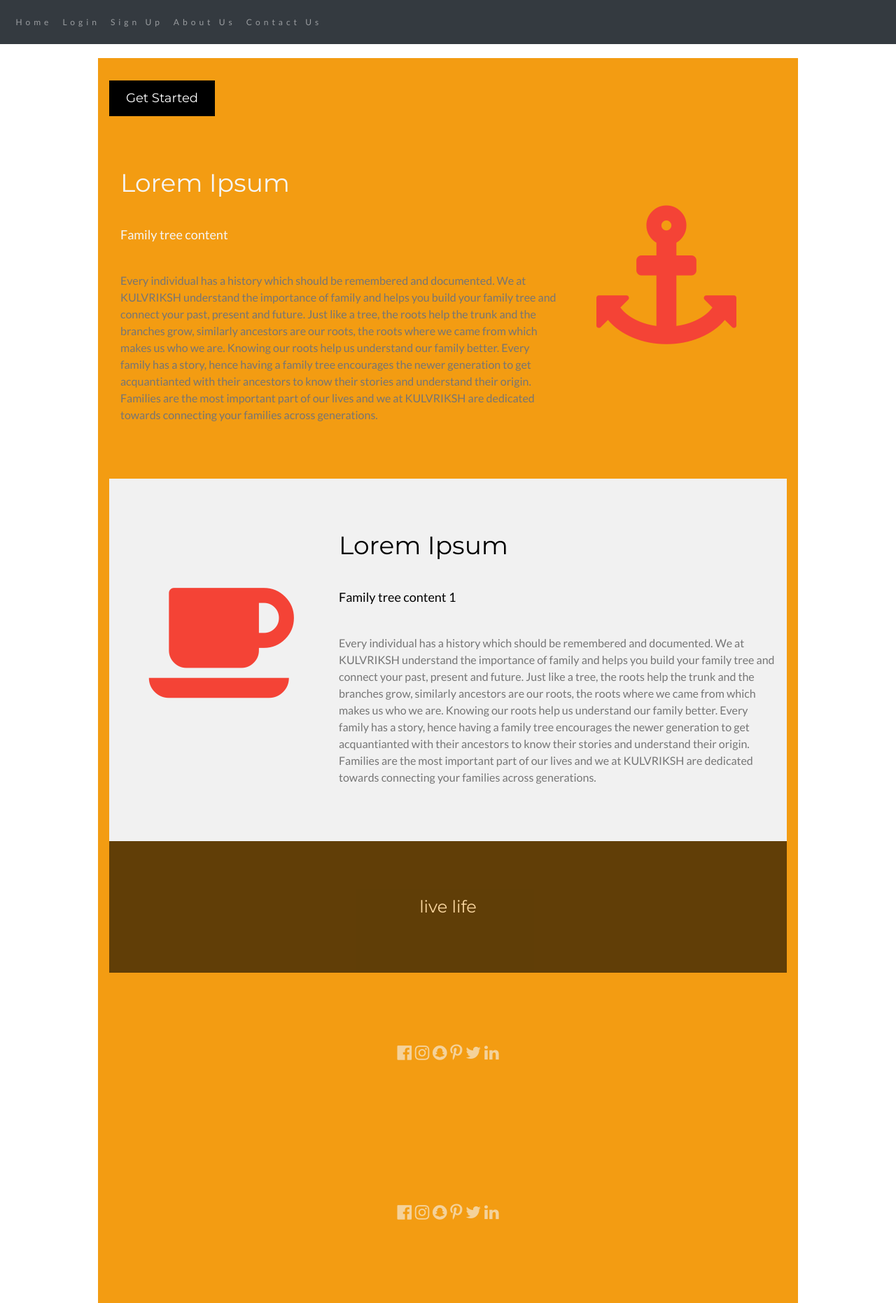
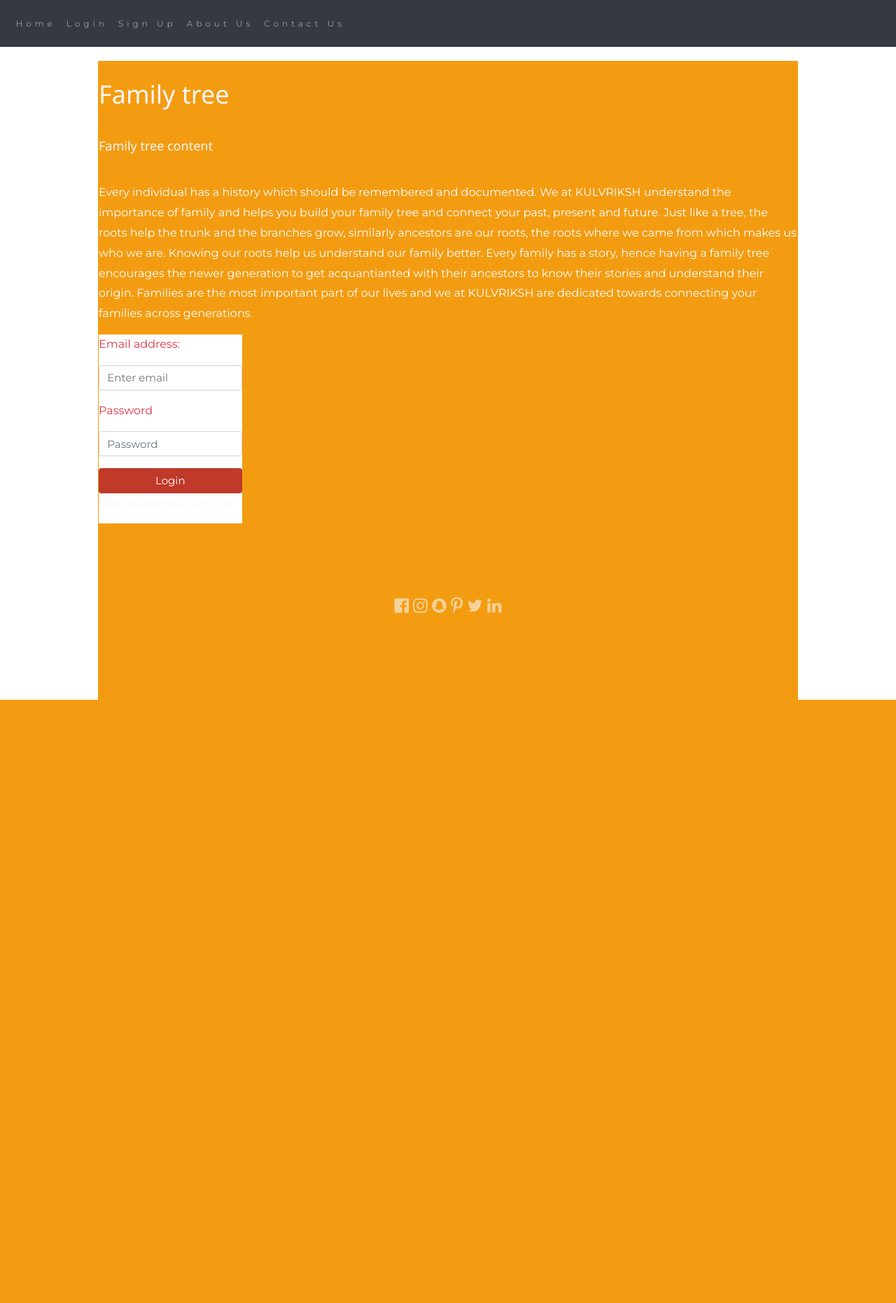
Before and after one commit to saiadupa/family-project, a Flask app: page / in a window 1280 px wide. Shown: the whole page at 70% size. After the commit the page ends 1000 px from the top, so only its background shows below. Run offline with Flask 2, Linux system fonts and the light colour scheme; some libraries are stand-ins or nearby versions.

Commit message:
Update home.html

```diff
--- a/app/templates/home/home.html
+++ b/app/templates/home/home.html
@@ -14,83 +14,39 @@
 
 {% block content %}
 
+<!DOCTYPE html>
+<html>
+<head>
+<meta name="viewport" content="width=device-width, initial-scale=1">
 
-<html lang="en">
-<head>
-<meta charset="UTF-8">
-<meta name="viewport" content="width=device-width, initial-scale=1">
-<link rel="stylesheet" href="https://www.w3schools.com/w3css/4/w3.css">
-<link rel="stylesheet" href="https://fonts.googleapis.com/css?family=Lato">
-<link rel="stylesheet" href="https://fonts.googleapis.com/css?family=Montserrat">
-<link rel="stylesheet" href="https://cdnjs.cloudflare.com/ajax/libs/font-awesome/4.7.0/css/font-awesome.min.css">
-<style>
-body,h1,h2,h3,h4,h5,h6 {font-family: "Lato", sans-serif}
-.w3-bar,h1,button {font-family: "Montserrat", sans-serif}
-.fa-anchor,.fa-coffee {font-size:200px}
-</style>
+<div class="row">
+  <div class="column left" style="background-color:#f39c12">
+    <h1>Family tree</h1>
+  <h5 class="w3-padding-32">Family tree content</h5>
+    <p class="w3-text-white">Every individual has a history which should be remembered and documented. We at KULVRIKSH understand the importance of family and helps you build your family tree and connect your past, present and future. Just like a tree, the roots help the trunk and the branches grow, similarly ancestors are our roots, the roots where we came from which makes us who we are. Knowing our roots help us understand our family better.
+Every family has a story, hence having a family tree encourages the newer generation to get acquantianted with their ancestors to know their stories and understand their origin.
+Families are the most important part of our lives and we at KULVRIKSH are dedicated towards connecting your families across generations.</p>
+  </div>
+  <div class="column right" style="background-color:white">
+    <form method="post">
+      <div class="form-group">
+        <p class="text-danger">Email address:</p>
+        <input type="email" class="form-control" name="email" id="exampleInputEmail1" placeholder="Enter email">
+      </div>
+      <div class="form-group">
+        <p class="text-danger">Password</p>
+        <input type="password" class="form-control" name="pswd" id="exampleInputPassword1" placeholder="Password">
+      </div>
+      <button type="submit" class="btn login_btn">Login</button>
+      <p class="message">Not registered? <a href="/signup">sign-up</a></p>
+  </form>
+  </div>
+</div>
 </head>
-<body>
+</html>
 
 
 
 
-<!-- Header -->
 
-
-  <button class="w3-button w3-black w3-padding-large w3-large w3-margin-top">Get Started</button>
-
-
-<!-- First Grid -->
-<div class="w3-row-padding w3-padding-64 w3-container">
-  <div class="w3-content">
-    <div class="w3-twothird">
-      <h1>Lorem Ipsum</h1>
-      <h5 class="w3-padding-32">Family tree content</h5>
-
-      <p class="w3-text-grey">Every individual has a history which should be remembered and documented. We at KULVRIKSH understand the importance of family and helps you build your family tree and connect your past, present and future. Just like a tree, the roots help the trunk and the branches grow, similarly ancestors are our roots, the roots where we came from which makes us who we are. Knowing our roots help us understand our family better.
-Every family has a story, hence having a family tree encourages the newer generation to get acquantianted with their ancestors to know their stories and understand their origin.
-Families are the most important part of our lives and we at KULVRIKSH are dedicated towards connecting your families across generations.</p>
-    </div>
-
-    <div class="w3-third w3-center">
-      <i class="fa fa-anchor w3-padding-64 w3-text-red"></i>
-    </div>
-  </div>
-</div>
-
-<!-- Second Grid -->
-<div class="w3-row-padding w3-light-grey w3-padding-64 w3-container">
-  <div class="w3-content">
-    <div class="w3-third w3-center">
-      <i class="fa fa-coffee w3-padding-64 w3-text-red w3-margin-right"></i>
-    </div>
-
-    <div class="w3-twothird">
-      <h1>Lorem Ipsum</h1>
-      <h5 class="w3-padding-32">Family tree content 1</h5>
-
-      <p class="w3-text-grey">Every individual has a history which should be remembered and documented. We at KULVRIKSH understand the importance of family and helps you build your family tree and connect your past, present and future. Just like a tree, the roots help the trunk and the branches grow, similarly ancestors are our roots, the roots where we came from which makes us who we are. Knowing our roots help us understand our family better.
-Every family has a story, hence having a family tree encourages the newer generation to get acquantianted with their ancestors to know their stories and understand their origin.
-Families are the most important part of our lives and we at KULVRIKSH are dedicated towards connecting your families across generations.</p>
-    </div>
-  </div>
-</div>
-
-<div class="w3-container w3-black w3-center w3-opacity w3-padding-64">
-    <h1 class="w3-margin w3-xlarge">live life</h1>
-</div>
-
-<!-- Footer -->
-<footer class="w3-container w3-padding-64 w3-center w3-opacity">
-  <div class="w3-xlarge w3-padding-32">
-    <a href=" "><i class="fa fa-facebook-official w3-hover-opacity"></i></a>
-    <a href="  "><i class="fa fa-instagram w3-hover-opacity"></i></a>
-    <a href="  "><i class="fa fa-snapchat w3-hover-opacity"></i></a>
-    <a href="  "><i class="fa fa-pinterest-p w3-hover-opacity"></i></a>
-    <a href="  "><i class="fa fa-twitter w3-hover-opacity"></i></a>
-    <a href="  "><i class="fa fa-linkedin w3-hover-opacity"></i></a>
- </div>
- </footer>
-</body>
-</html>
 {% endblock content %}
```
